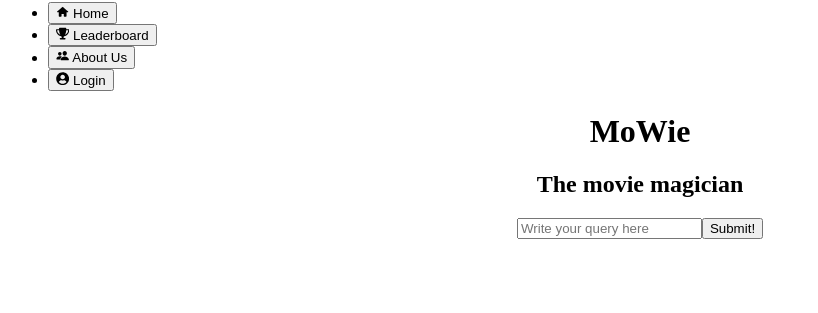
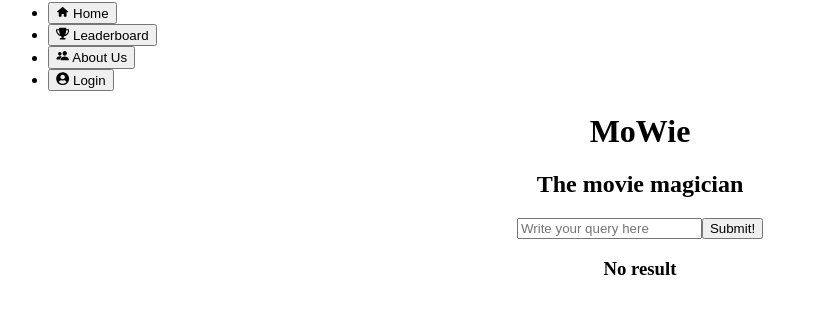
Before and after one commit to Jakebobs/MoWie, a React (Vite) app: page /#/ in a window 1280 px wide. Shown: the part 109-422 px from the top of the page, without its empty margins (0-818 px from the left). Built offline with nearby package versions, Linux system fonts and the light colour scheme.

Commit message:
add display of first results

```diff
--- a/src/JS/movieModel.js
+++ b/src/JS/movieModel.js
@@ -2,9 +2,14 @@ import { resolvePromise } from "./resolvePromise";
 
 export const movieModel = {
     query: 0,
+    result: 0,
 
     setQuery(query){
         this.query = query;
         console.log(this.query)
-    }
+    },
+
+    setResult(result){
+        this.result = result;
+    },
 }
--- a/src/presenters/homePresenter.jsx
+++ b/src/presenters/homePresenter.jsx
@@ -17,8 +17,7 @@ const Home = observer(
 					body: JSON.stringify({ text: props.model.query }),
 				});
 				const data = await response.json();
-				// Store the result in your model or handle it as needed
-				// For example: props.model.setResult(data.result);
+				props.model.setResult(data.result)
 				console.log('Result:', data.result);
 			} catch (error) {
 				console.error('Error calling Python API:', error);
@@ -29,6 +28,7 @@ const Home = observer(
 		return (
 			<div>
 				<HomePage model={props.model}
+						  result = {props.model.result}
 						  onSubmit={queryACB}
 						  onSetQuery={setQueryACB}/>
 			</div>
--- a/src/views/homePageView.jsx
+++ b/src/views/homePageView.jsx
@@ -25,7 +25,14 @@ export function HomePage(props) {
                      <div className="guess-window">
                             <input type="text" placeholder="Write your query here" onChange={setQueryACB} onKeyDown={handleEnterPressACB} />
                             <button onClick={submitACB}>Submit!</button>
-                        </div>
+                    </div>
+                    {
+                        props.result===0
+                        ? <h3>No result</h3>
+                        : <div>
+                            <h3> We recommend: {props.result}</h3>
+                          </div>
+                        }
                 </center>
             </div>
         </div>
```
Also changed, not shown: 1 other file (tests, documents, lock files or other folders).
